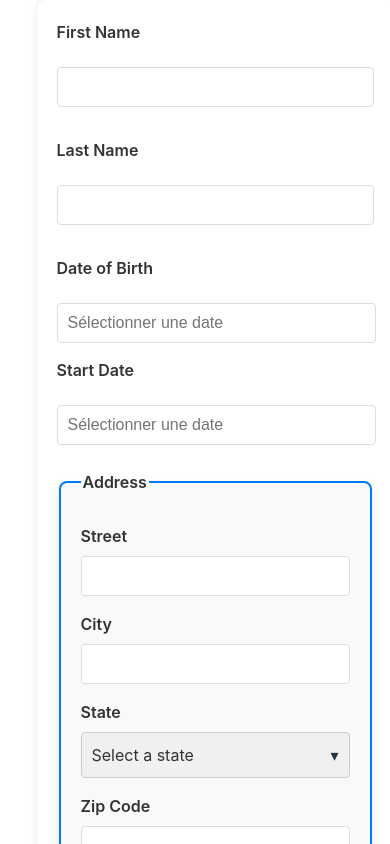
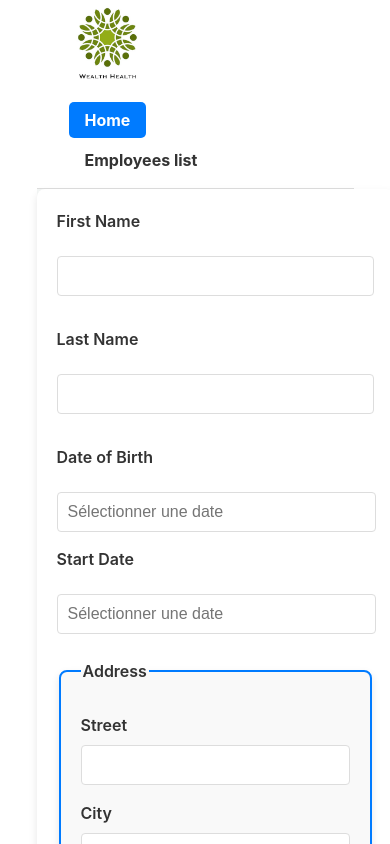
Before and after one commit to Nasr88/HRnet, a React (Create React App) app in the folder HRnet/: page / in a window 390 px wide. Shown: the top 844 px of the page. Built offline with nearby package versions, Linux system fonts and the light colour scheme.

Commit message:
creact header with nav

```diff
--- a/HRnet/src/Router.jsx
+++ b/HRnet/src/Router.jsx
@@ -4,10 +4,13 @@ import { BrowserRouter, Routes, Route } from "react-router-dom";
 import Home from "./pages/home/Home";
 import EmployeeList from "./pages/employeeList/EmployeeList";
 
+import Header from "./components/header/Header";
+
 function Router() {
 	return (
 		<React.StrictMode>
 			<BrowserRouter>
+				<Header/>
 				<Routes>
 					<Route exact path="/" element={<Home />} />
 					<Route exact path="/employee-list" element={<EmployeeList />} />
--- /dev/null
+++ b/HRnet/src/components/header/Header.tsx
@@ -0,0 +1,18 @@
+import React from "react";
+import Nav from "../../components/nav/Nav";
+import logo from "../../assets/logo.jpg"
+import "./header.css"
+
+
+function Header() {
+  return (
+    <header className="header">
+      <div className="logo">
+        <img src={logo} alt="WealthHealth Logo" />
+      </div>
+      <Nav/>
+    </header>
+  );
+}
+
+export default Header;
--- /dev/null
+++ b/HRnet/src/components/header/header.css
@@ -0,0 +1,72 @@
+/* General Header Styles */
+.header {
+  background-color: #ffffff; /* Light background for the header */
+  display: flex;
+  align-items: center;
+  justify-content: space-between;
+  padding-left: 2rem;
+  border-bottom: 1px solid #ddd;
+}
+
+/* Logo Container */
+.logo img {
+  width: 80px;
+  height: auto;
+}
+
+/* Nav Styles */
+.nav {
+  background-color: transparent; /* Keep navigation background transparent */
+  padding: 0; /* Remove extra padding */
+}
+
+.nav-list {
+  list-style: none;
+  display: flex;
+  margin: 0;
+  padding: 0;
+}
+
+.nav-item {
+  margin-right: 1.5rem;
+}
+
+.nav-link {
+  color: #333;
+  text-decoration: none;
+  font-weight: bold;
+  padding: 0.5rem 1rem;
+  transition: background-color 0.3s ease, color 0.3s ease;
+}
+
+.nav-link:hover {
+  background-color: #e9ecef;
+  color: #007bff; /* Hover color */
+  border-radius: 5px;
+}
+
+.nav-link.active {
+  background-color: #007bff;
+  color: white;
+  border-radius: 5px;
+}
+
+/* Responsive Adjustments */
+@media (max-width: 768px) {
+  .header {
+      flex-direction: column;
+      align-items: flex-start;
+  }
+
+  .logo {
+      margin-bottom: 1rem;
+  }
+
+  .nav-list {
+      flex-direction: column;
+  }
+
+  .nav-item {
+      margin-bottom: 1rem;
+  }
+}
--- /dev/null
+++ b/HRnet/src/components/nav/Nav.tsx
@@ -0,0 +1,21 @@
+import { NavLink } from "react-router-dom";
+import React from "react";
+const Nav = () => {
+
+
+    return (
+        <nav className="nav">
+                <ul className="nav-list">
+                <li className="nav-item">
+                    <NavLink to="/" className="nav-link" >Home</NavLink>
+                </li>
+                <li className="nav-item">
+                    <NavLink to="/employee-list" className="nav-link" >Employees list</NavLink>
+
+                </li>
+
+                </ul>
+        </nav>
+   );
+};
+export default Nav;
--- /dev/null
+++ b/HRnet/src/helper/storageManagement.ts
@@ -0,0 +1,23 @@
+import { IEmployee } from "../models/IEmployee";
+
+export class storageManagement {
+
+    storage_key :string = "HRnet-Employees-List";
+
+     addEmployee = (employee : IEmployee) : any => {
+
+        if(localStorage.getItem(this.storage_key))
+        {
+            const  Employees = JSON.parse(localStorage.getItem(this.storage_key)) as IEmployee[]
+            localStorage.setItem(this.storage_key,JSON.stringify([...Employees,employee]));
+
+        }
+        else
+        localStorage.setItem(this.storage_key,JSON.stringify(employee));
+
+    }
+     getEmployeeList = () : IEmployee[] =>{
+       return JSON.parse (localStorage.getItem(this.storage_key)) as IEmployee[]
+    }
+
+}
--- a/HRnet/src/pages/employeeList/EmployeeList.jsx
+++ /dev/null
@@ -1 +0,0 @@
-export default function EmployeeList(){}
--- /dev/null
+++ b/HRnet/src/pages/employeeList/EmployeeList.tsx
@@ -0,0 +1,4 @@
+export default function EmployeeList(){
+
+
+}
--- a/HRnet/src/pages/home/Home.tsx
+++ b/HRnet/src/pages/home/Home.tsx
@@ -9,6 +9,10 @@ import DatePicker from "react-datepicker";
 import "react-datepicker/dist/react-datepicker.css";
 import { registerLocale } from "react-datepicker";
 import {fr} from "date-fns/locale/fr";  // Importe la localisation française
+import { storageManagement } from '../../helper/storageManagement'; // Importez la classe
+
+ // Instance de la classe storageManagement
+ const storage = new storageManagement();
 
 // Enregistre la localisation française
 registerLocale("fr", fr);
@@ -37,11 +41,10 @@ export default function Home() {
     }
   };
 
-  // Fonction pour créer ou traiter l'employé
+  // Fonction pour créer ou ajouter un employé au localStorage
   const createEmployee = () => {
-    if (employee) {
-      console.log(employee);
-    }
+    storage.addEmployee(employee); // Ajoute l'employé au localStorage
+    console.log("Employee saved successfully!");
   };
 
 
--- a/HRnet/tsconfig.json
+++ b/HRnet/tsconfig.json
@@ -4,5 +4,7 @@
     "jsx": "react",
     "esModuleInterop": true,
     "allowSyntheticDefaultImports": true,
-    "moduleResolution": "node"
+    "moduleResolution": "node",
+    "resolveJsonModule": true,
+    "esModuleInterop": true
 }}
```
Also changed, not shown: HRnet/src/declarations.d.ts (added, +7 -0 lines), HRnet/src/assets/logo.jpg (added), HRnet/src/assets/logo.png (added).
